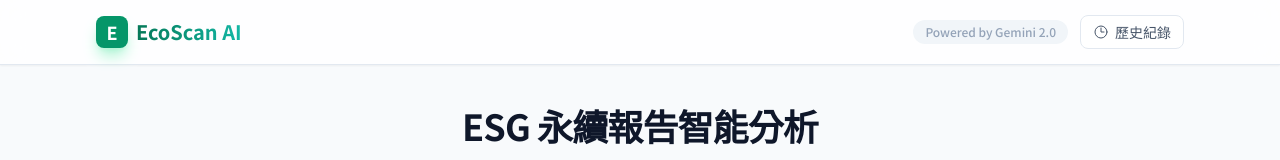
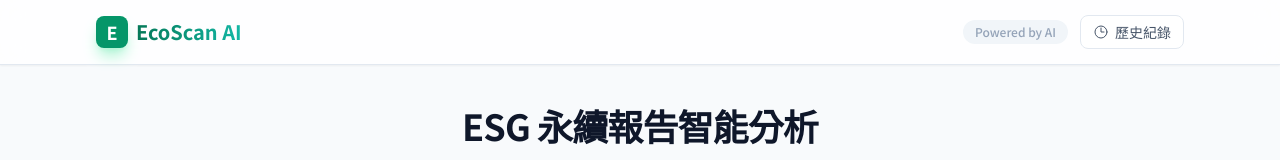
Before and after one commit to kenyeh727/exoai, a React (Vite) app: page / in a window 1280 px wide. Shown: the top 160 px of the page. Built offline with nearby package versions, Linux system fonts and the light colour scheme.

Commit message:
Remove Google branding; neutral API key env var

```diff
--- a/App.tsx
+++ b/App.tsx
@@ -110,7 +110,7 @@ const App: React.FC = () => {
 
           <div className="flex items-center gap-3 relative" ref={historyRef}>
             <div className="text-xs font-medium text-slate-400 bg-slate-100 px-3 py-1 rounded-full hidden sm:block">
-              Powered by Gemini 2.0
+              Powered by AI
             </div>
 
             <button
--- a/vite.config.ts
+++ b/vite.config.ts
@@ -12,8 +12,8 @@ export default defineConfig(({ mode }) => {
     },
     plugins: [react()],
     define: {
-      'process.env.API_KEY': JSON.stringify(env.VITE_GEMINI_API_KEY || env.GEMINI_API_KEY || ""),
-      'process.env.GEMINI_API_KEY': JSON.stringify(env.VITE_GEMINI_API_KEY || env.GEMINI_API_KEY || ""),
+      'process.env.API_KEY': JSON.stringify(env.VITE_AI_API_KEY || env.VITE_GEMINI_API_KEY || env.GEMINI_API_KEY || ""),
+      'process.env.GEMINI_API_KEY': JSON.stringify(env.VITE_AI_API_KEY || env.VITE_GEMINI_API_KEY || env.GEMINI_API_KEY || ""),
       'process.env.MODEL_ID': JSON.stringify(env.VITE_MODEL_ID || env.MODEL_ID || "")
     },
     resolve: {
```
Also changed, not shown: 1 other file (tests, documents, lock files or other folders).
